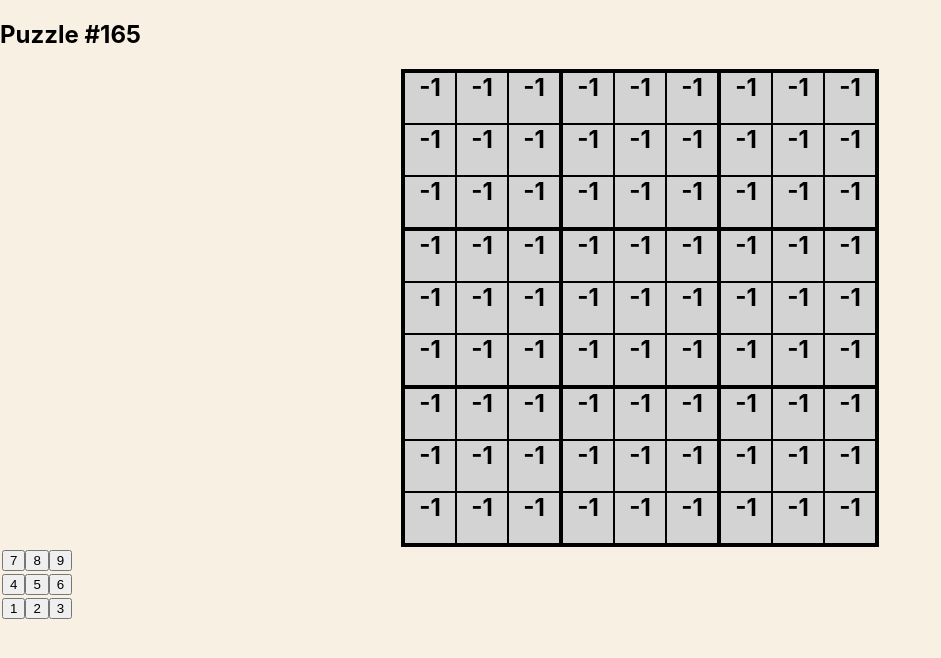
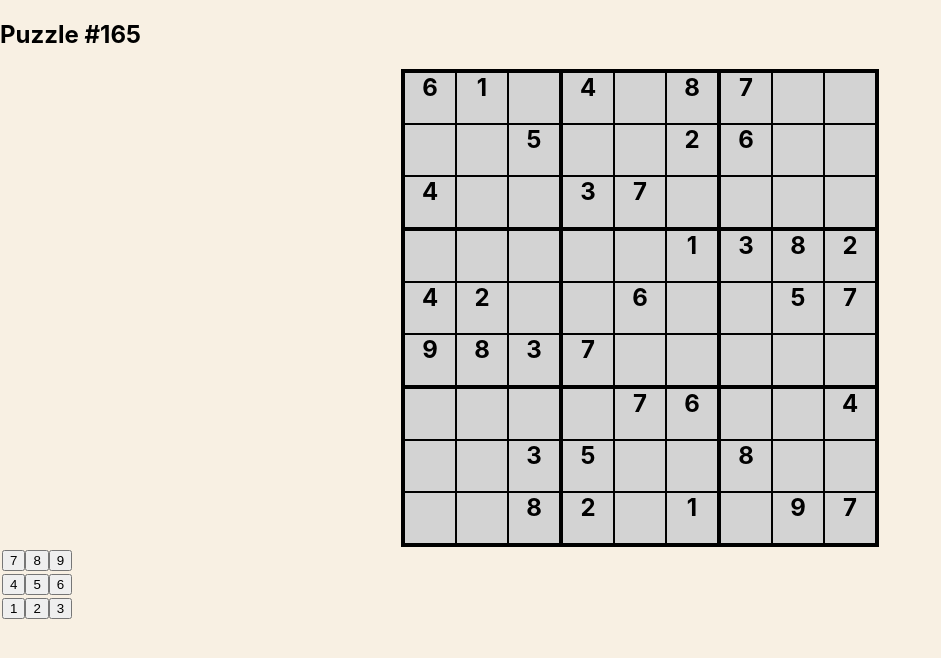
Before and after one commit to LoganHodgins/ReSudoNode, a React (Create React App) app in the folder client/: page / in a window 1280 px wide. Shown: the top 658 px of the page, without its empty margins (0-941 px from the left). Built offline with nearby package versions, Linux system fonts and the light colour scheme.

Commit message:
Added dynamic board rendering

```diff
--- a/client/src/App.js
+++ b/client/src/App.js
@@ -7,8 +7,7 @@ function App() {
     <h2>Puzzle #165</h2>
     <Grid />
     <Numpad />
-  </Fragment>
-  );
+  </Fragment>);
 }
 
 export default App;
--- a/client/src/components/Board/Box.js
+++ b/client/src/components/Board/Box.js
@@ -3,11 +3,15 @@ import Cell from "./Cell";
 import classes from './Box.module.css';
 
 const Box = (props) => {
-  return (<div className={classes.box}>
-    <Cell value={-1}/><Cell value={-1}/><Cell value={-1}/>
-    <Cell value={-1}/><Cell value={-1}/><Cell value={-1}/>
-    <Cell value={-1}/><Cell value={-1}/><Cell value={-1}/>
-  </div>);
+  const cells = [];
+
+  for (let i = 0; i < 3; i++) {
+    for (let j = 0; j < 3; j++) {
+      cells.push(<Cell value={props.values[i][j]}/>);
+    }
+  }
+
+  return (<div className={classes.box}>{cells}</div>);
 };
 
 export default Box;
--- a/client/src/components/Board/Cell.js
+++ b/client/src/components/Board/Cell.js
@@ -1,8 +1,7 @@
 import classes from './Cell.module.css'
 
 const Cell = (props) => {
-  //const value = props.value > 0 ? props.value.toString() : "";
-  const value = props.value;
+  const value = props.value > 0 ? props.value.toString() : "";
   return (<div className={classes.cell}>{value}</div>);
 };
 
--- a/client/src/components/Board/Grid.js
+++ b/client/src/components/Board/Grid.js
@@ -1,6 +1,30 @@
 import Box from "./Box";
 
 import classes from './Grid.module.css';
+// [0, 2] slice(0, 3)
+
+// 0 -> slice(0, 3)
+// 1 -> slice(3, 6)
+// 2 -> slice(6, 9)
+// [3, 5] slice(3, 6)
+// [6, 8] slice(6, 9)
+const getBox = (sudoku, box) => {
+  let boxes = {
+  '0': sudoku.slice(0, 3).map(arr => arr.slice(0, 3)),
+  '1': sudoku.slice(0, 3).map(arr => arr.slice(3, 6)),
+  '2': sudoku.slice(0, 3).map(arr => arr.slice(6, 9)),
+
+  '3': sudoku.slice(3, 6).map(arr => arr.slice(0, 3)),
+  '4': sudoku.slice(3, 6).map(arr => arr.slice(3, 6)),
+  '5': sudoku.slice(3, 6).map(arr => arr.slice(6, 9)),
+
+  '6': sudoku.slice(6, 9).map(arr => arr.slice(0, 3)),
+  '7': sudoku.slice(6, 9).map(arr => arr.slice(3, 6)),
+  '8': sudoku.slice(6, 9).map(arr => arr.slice(6, 9)),
+  };
+
+  return boxes[box];
+};
 
 const Grid = () => {
   const sudoku = [[6, 1, -1, 4, -1, 8, 7, -1, -1],
@@ -13,11 +37,12 @@ const Grid = () => {
                  [-1, -1, 3, 5, -1, -1, 8, -1, -1],
                  [-1, -1, 8, 2, -1, 1, -1, 9, 7]];
 
-  return (<div className={classes.grid}>
-    <Box /><Box /><Box />
-    <Box /><Box /><Box />
-    <Box /><Box /><Box />
-  </div>);
+  const grid = [];
+  for (let i = 0; i < 9; i++) {
+    grid.push(<Box values={getBox(sudoku, i)}/>);
+  }
+
+  return (<div className={classes.grid}>{grid}</div>);
 };
 
 export default Grid;
```
